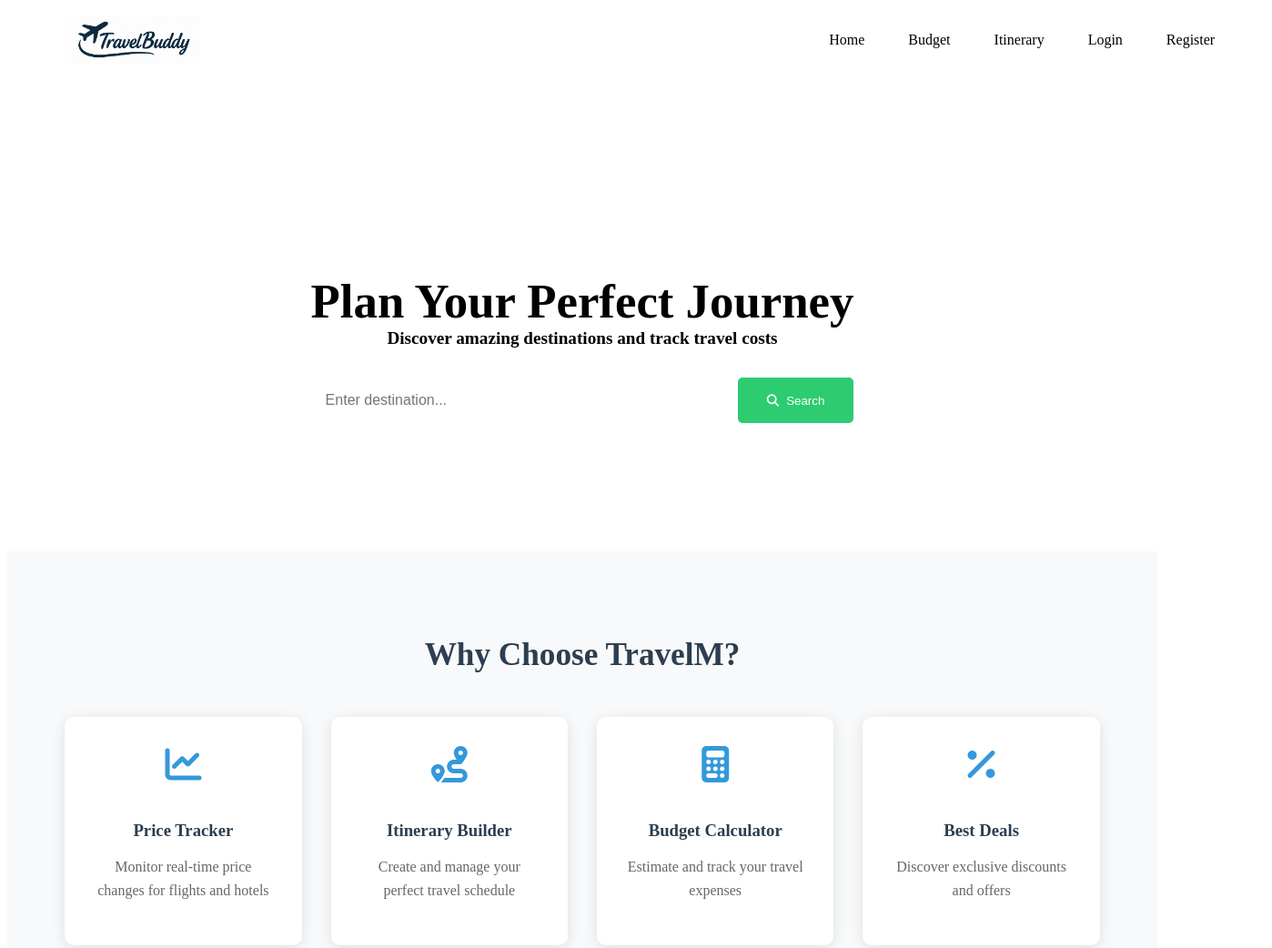
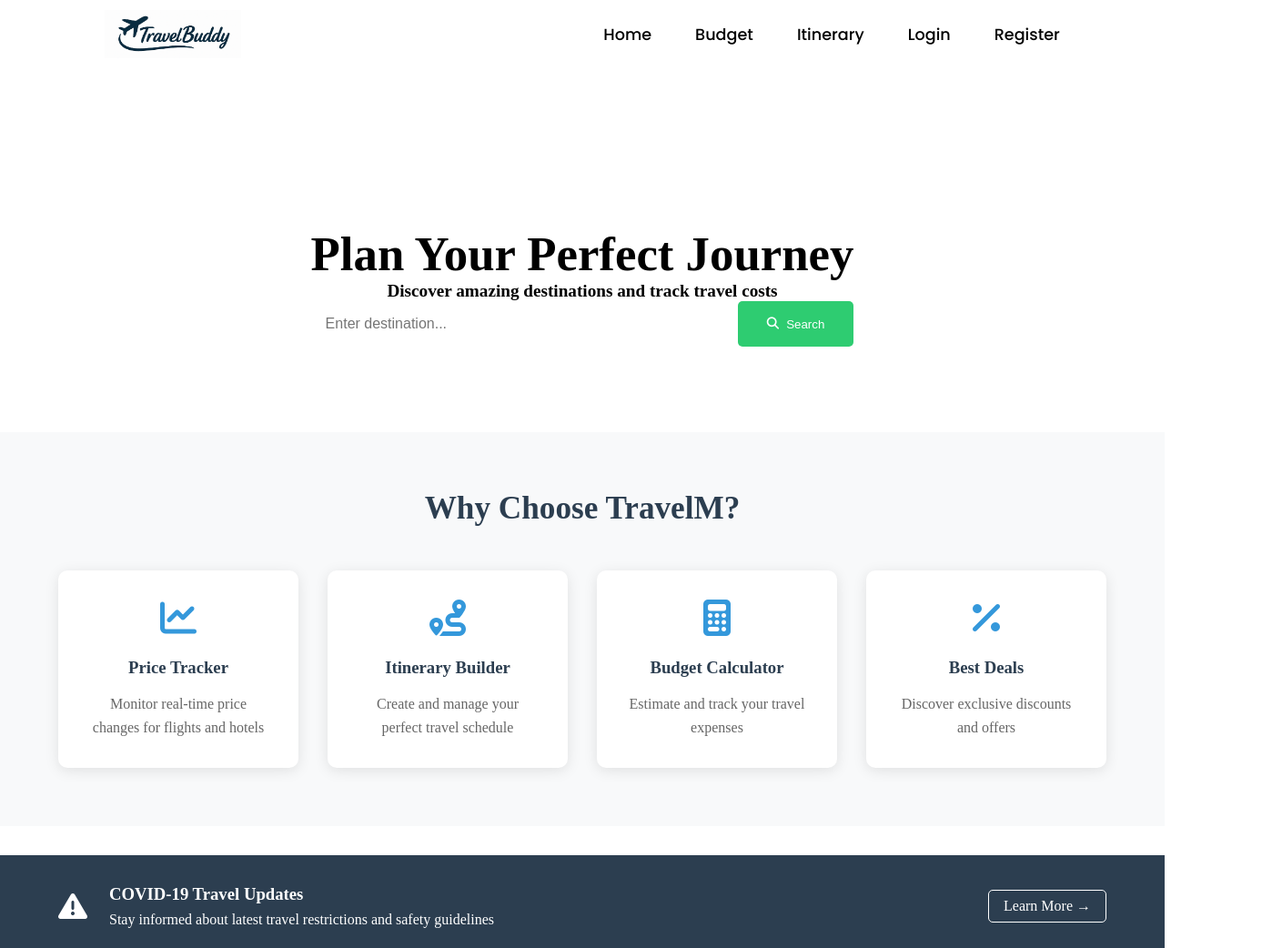
Before and after one commit to SamyaNagpal/Travel-Planner, a website: page public/home.html in a window 1280 px wide. Shown: the top 1042 px of the page at 91% size, 1398 px wide, since content can reach past the window. Drawn offline with Linux system fonts and the light colour scheme.

Commit message:
Update main.css

```diff
--- a/public/styles/main.css
+++ b/public/styles/main.css
@@ -1,11 +1,22 @@
+@import url('https://fonts.googleapis.com/css2?family=Poppins:ital,wght@0,100;0,200;0,300;0,400;0,500;0,600;0,700;0,800;0,900;1,100;1,200;1,300;1,400;1,500;1,600;1,700;1,800;1,900&display=swap');
+
+*{
+  margin: 0;
+  padding: 0;
+  box-sizing: border-box;
+  list-style: none;
+  text-decoration: none;
+  scroll-behavior: smooth;
+}
+
 /* ===== NAVIGATION ===== */
 nav{
   width: 100%;
-  height: 40px;
+  height: 75px;
   display: flex;
   justify-content: space-between;
   align-items: center;
-  padding: 1rem 5%;
+  padding: 0 9%;
   z-index: 999;
 }
 .sticky_nav{
@@ -13,7 +24,7 @@ nav{
   top: 0;
   left: 0;
   width: 100%;
-  height: 35px;
+  height: 65px;
   background-color: #2c3e50;
   transition: var(--transition2);
   transform: translateY(-100px);
@@ -52,6 +63,7 @@ nav{
 
 
 .nav-links {
+  font-family: 'Poppins';
   display: flex;
   gap: 3rem;
   align-items: center;
@@ -60,16 +72,19 @@ nav{
 .nav-links a {
   color: black;
   text-decoration: none;
-  font-weight: 500;
+  font-weight: 420;
   transition: opacity 0.3s ease;
+  font-size: 1.1rem;
+}
+
+.nav-links a:hover {
+  opacity: 0.8;
+  color:#3498db;
 }
 
 .sticky_nav .nav-links a{
   color: white;
   gap: 3rem;
-}
-.nav-links a:hover {
-  opacity: 0.8;
 }
 
 .cta-button {
```
